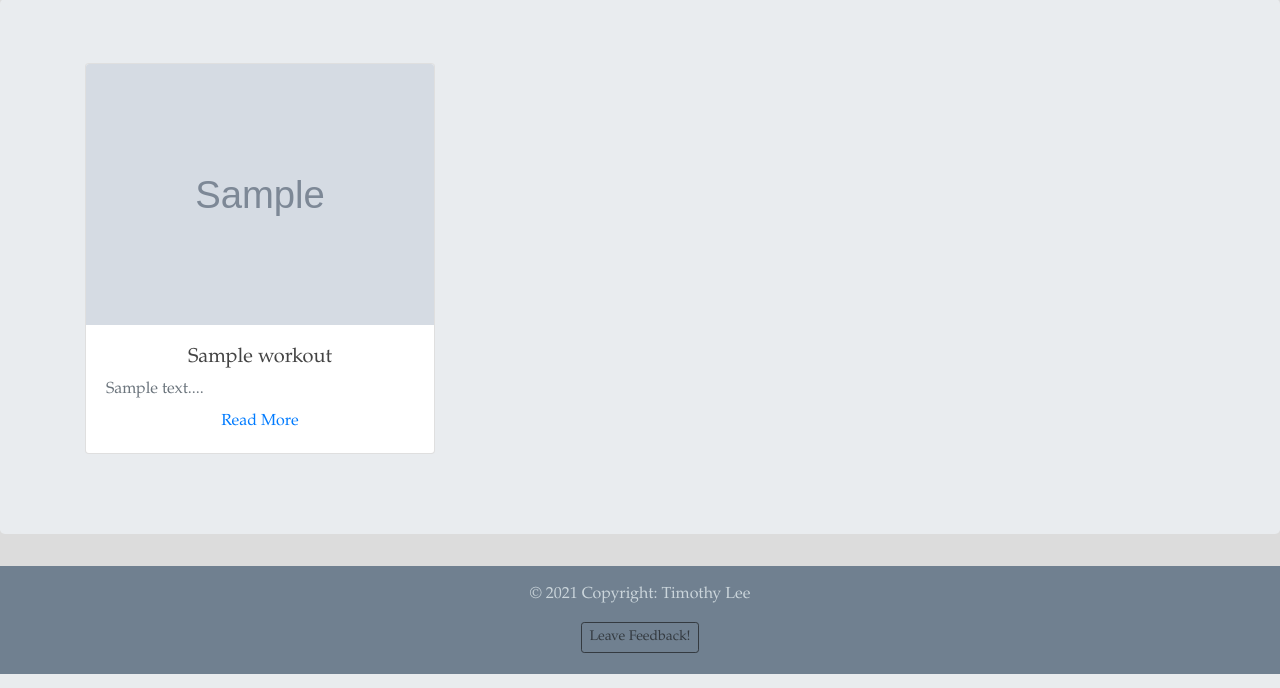
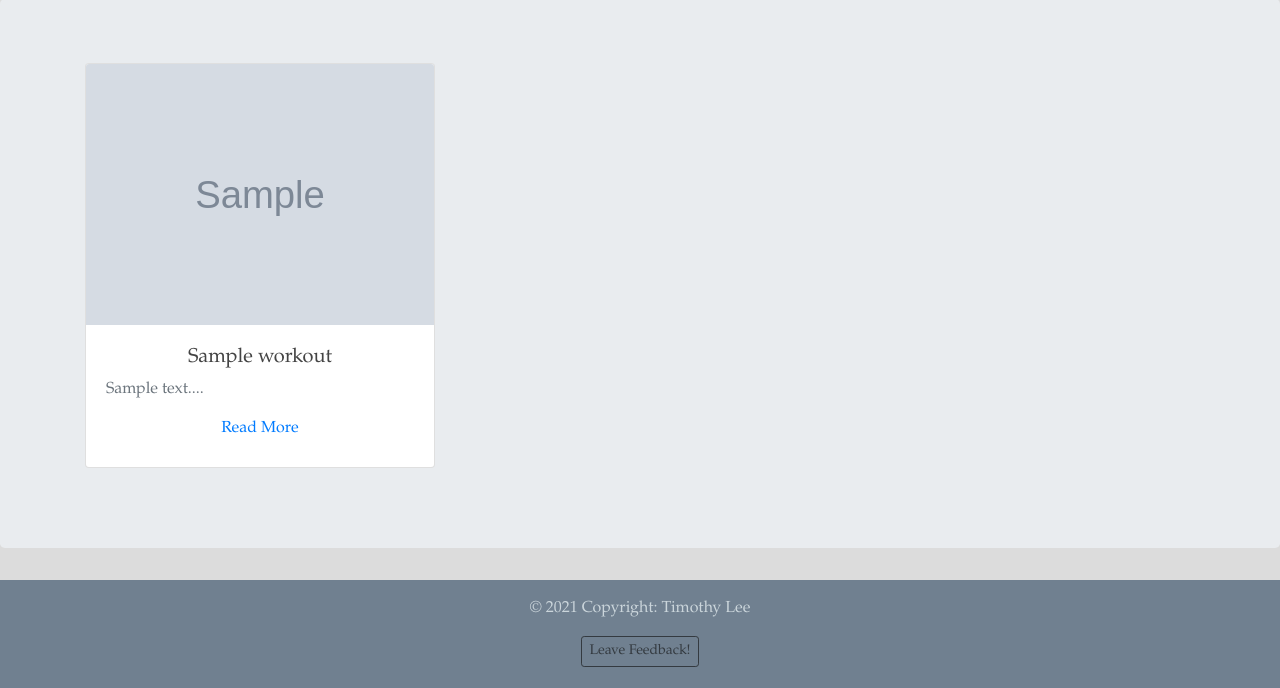
Before and after one commit to timrockx/chasethatpump-django, a Django app: template workouts/templates/workouts/search.html in a window 1280 px wide. Shown: the part 191-879 px from the top of the page. Run offline with Django 3.2, Linux system fonts and the light colour scheme; tables that the repository leaves empty hold one stand-in row (values such as "Sample post"); the template is opened without the code that fills it: values that come from a table or form of the project are taken from there, most other values are stand-ins (such as "Sample title", 1, 10 or a date in 2020); grey boxes marked "Sample" are stand-in pictures; some libraries are stand-ins or nearby versions.

Commit message:
Updated Reps for Warmups on detail template, and read more link on search template

```diff
--- a/workouts/templates/workouts/detail.html
+++ b/workouts/templates/workouts/detail.html
@@ -15,7 +15,7 @@
             <hr>
 
             {% if target == "Warmups" %}
-                <h4 class="text-center">Perform For {{ workout.rep_range }}</h4>
+                <h4 class="text-center">{{ workout.rep_range }}</h4>
             {% else %}
                 <div class="row">
                     <div class="col">
--- a/workouts/templates/workouts/search.html
+++ b/workouts/templates/workouts/search.html
@@ -45,7 +45,7 @@
                        <!-- Text -->
                        <p class="card-title text-muted font-small mt-2 mb-2">{{ workout.description|safe|slice:":150" }}...</p>
                        <div class="row justify-content-center">
-                            <a type="button" href="{{ workout.get_url }}">Read More</a>
+                            <a type="button" class="btn btn-link" href="{{ workout.get_url }}">Read More</a>
                        </div>
                     </div>
                  </div>
```
